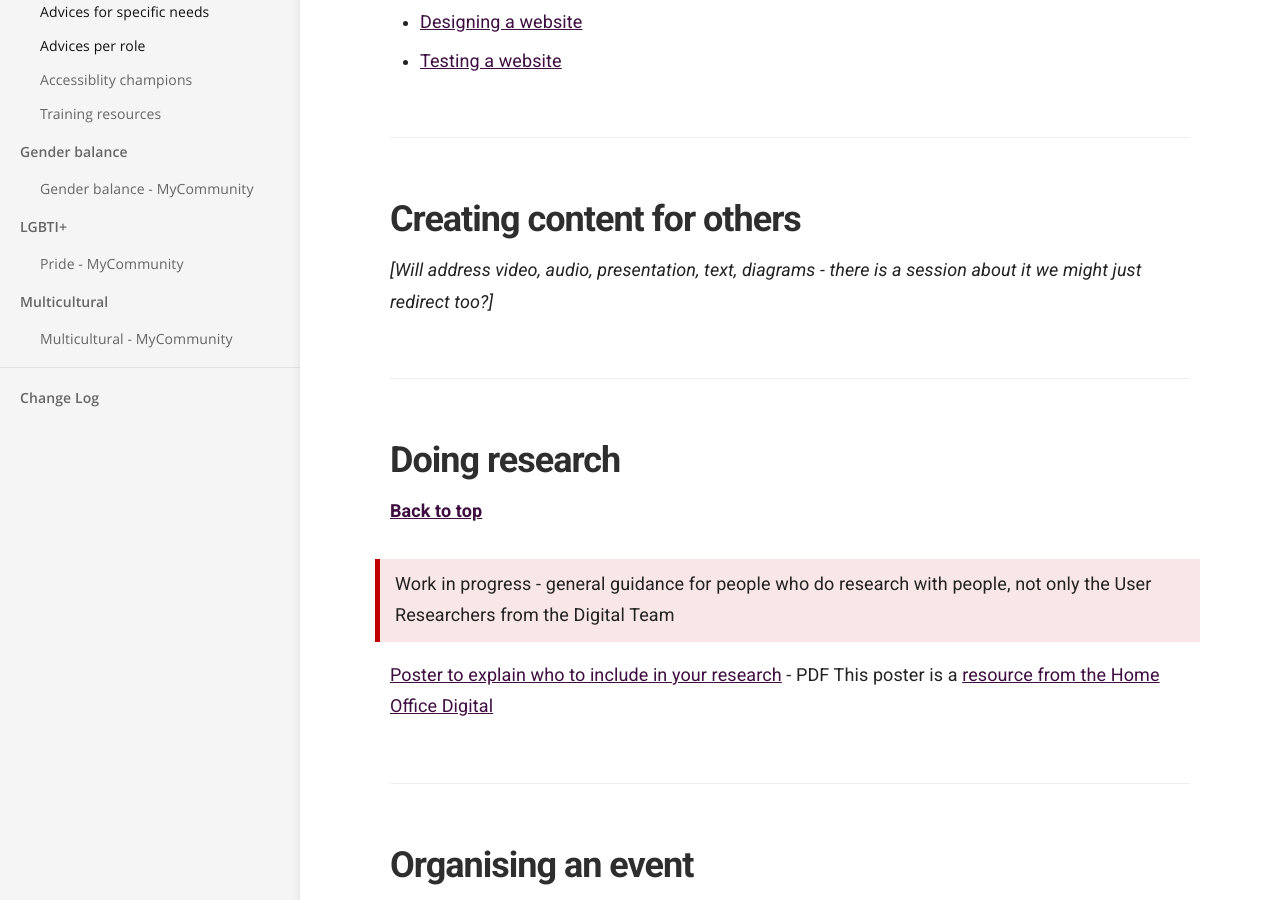
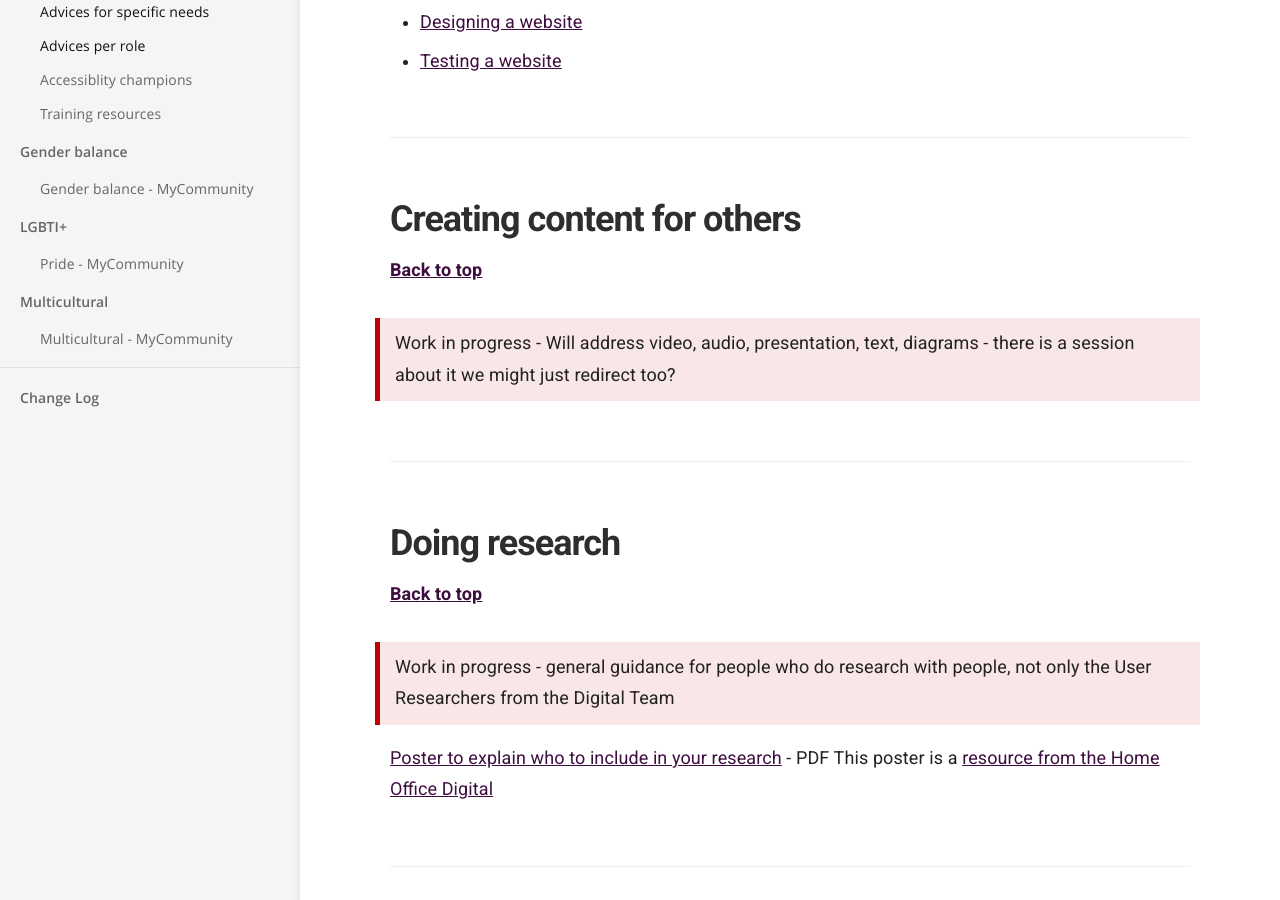
Before and after one commit to numbat70/inclusion2021, a Jekyll site: the page built from _docs/accessibility/advice-role.md, in a window 1280 px wide and 900 px high, scrolled down 433 px. Built offline with Jekyll 4.4.1, drawn with Linux system fonts in a browser that asks for light colours.

```diff
--- a/_docs/accessibility/advice-role.md
+++ b/_docs/accessibility/advice-role.md
@@ -15,8 +15,8 @@ Depending on your role, there are some specific things you need to make sure you
 - [Testing a website](#testing-a-website)
 
 ## Creating content for others
-
-*[Will address video, audio, presentation, text, diagrams - there is a session about it we might just redirect too?]*
+[**Back to top**]()
+<blockquote class="red"><p>Work in progress - Will address video, audio, presentation, text, diagrams - there is a session about it we might just redirect too?</p></blockquote>
 
 ## Doing research
 
```
